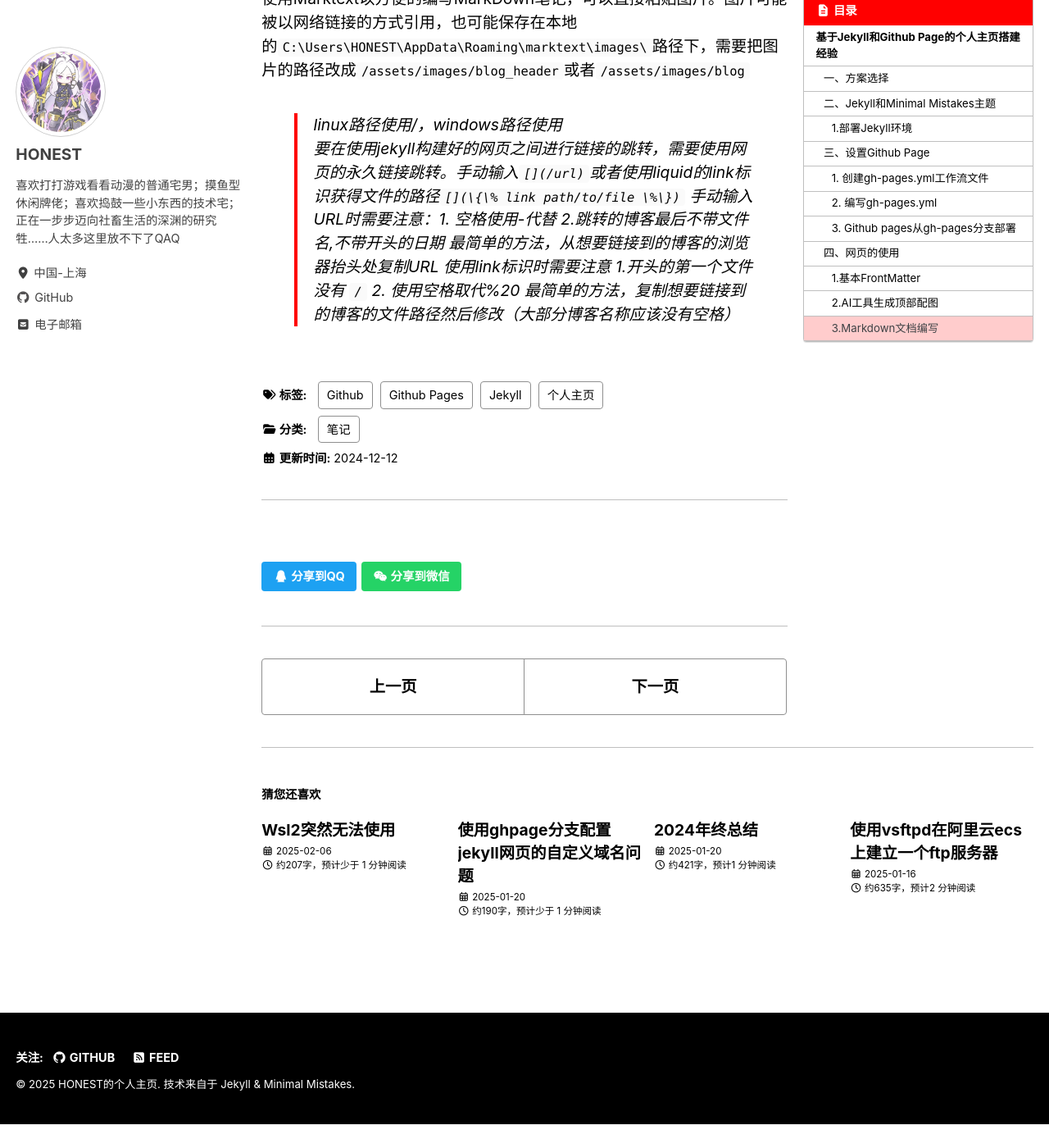
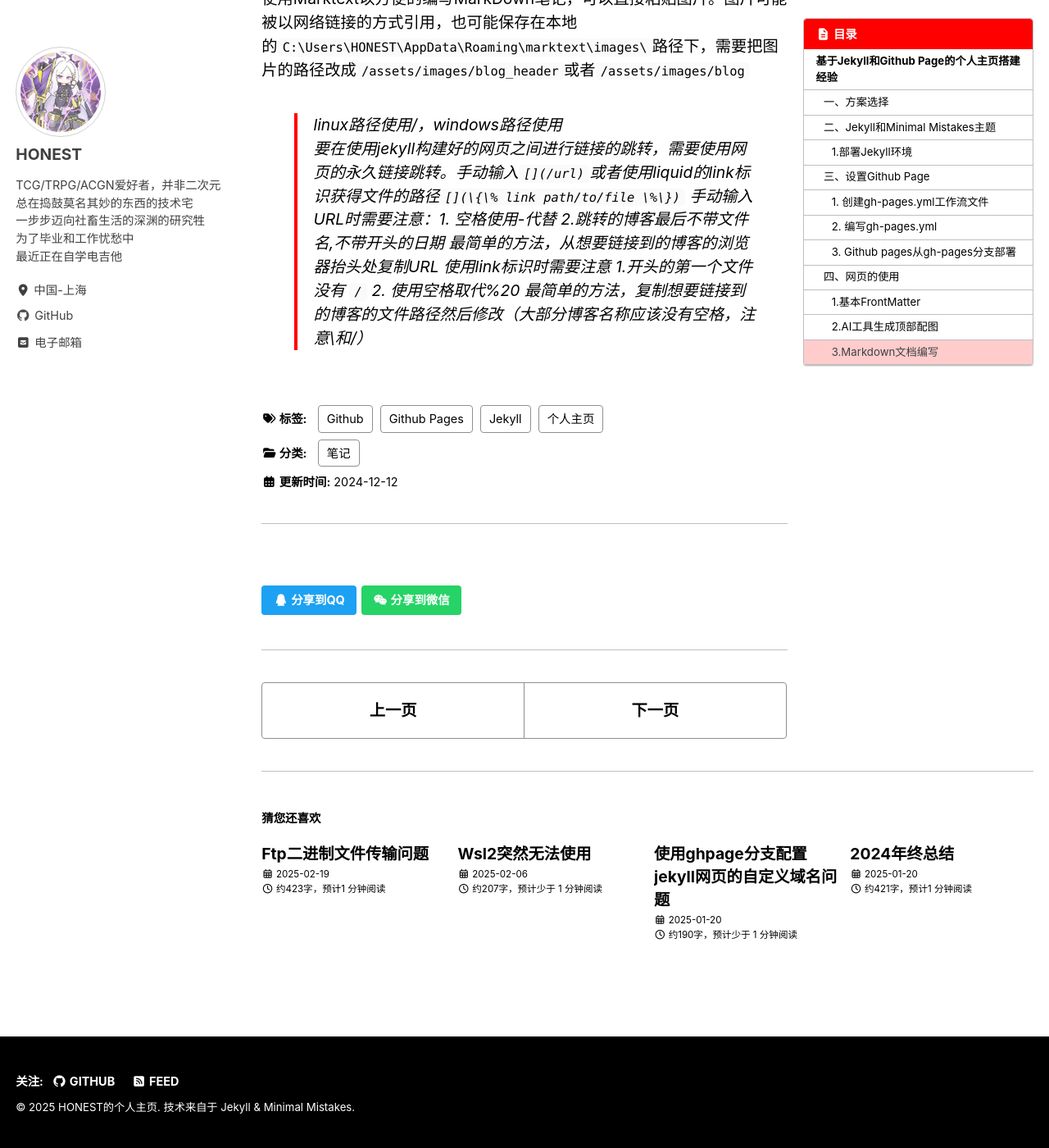
Before and after one commit to HONEST-ZH/HONEST-ZH.github.io, a Jekyll site: the page built from _posts/note/2024-12-12-基于Jekyll和Github Page的个人主页搭建经验.md, in a window 1280 px wide and 1400 px high, scrolled down 10101 px. Shown: the whole window at 82% size. Built offline with Jekyll 4.4.1, drawn with Linux system fonts in a browser that asks for light colours; cached includes are drawn as plain includes; before the commit the page ends 11472 px from its top, so only the background shows below that; some of the changed text lies outside the part shown.

```diff
--- a/_config.yml
+++ b/_config.yml
@@ -20,7 +20,7 @@ locale                   : "zh-CN"
 rtl                      : # true, false (default) # turns direction of the page into right to left for RTL languages
 title                    : "HONEST的个人主页"
 title_separator          : "-"
-subtitle                 : "一切美好开始的地方"# site tagline that appears below site title in masthead
+subtitle                 : "成为一切美好开始的地方"# site tagline that appears below site title in masthead
 name                     : "HONEST"
 description              : "这里是HONEST的个人主页，存放我的想法和学习的笔记"
 url                      : https://honest-zh.github.io # the base hostname & protocol for your site e.g. "https://mmistakes.github.io"
@@ -117,7 +117,12 @@ analytics:
 author:
   name             : "HONEST"
   avatar           : /assets/author/avatar.jpg # path of avatar image, e.g. "/assets/images/bio-photo.jpg"
-  bio              : "喜欢打打游戏看看动漫的普通宅男；摸鱼型休闲牌佬；喜欢捣鼓一些小东西的技术宅；正在一步步迈向社畜生活的深渊的研究牲......人太多这里放不下了QAQ"
+  bio              : |
+    TCG/TRPG/ACGN爱好者，并非二次元
+    总在捣鼓莫名其妙的东西的技术宅
+    一步步迈向社畜生活的深渊的研究牲
+    为了毕业和工作忧愁中
+    最近正在自学电吉他
   location         : "中国-上海"
   email            : 2260363172qq.com
   links:
@@ -255,7 +260,8 @@ pagination:
 
 jekyll-last-modified-at:
   format: "%Y-%m-%d"  # 自定义时间格式
-  fallback_to: mtime  # 使用文件系统修改时间
+  source: git  # 使用git提交修改时间
+  #fallback_to: mtime  # 使用文件系统修改时间
 
 # Plugins (previously gems:)
 plugins:
--- a/_posts/note/2024-12-12-基于Jekyll和Github Page的个人主页搭建经验.md
+++ b/_posts/note/2024-12-12-基于Jekyll和Github Page的个人主页搭建经验.md
@@ -277,4 +277,4 @@ Cinematic wide-angle composition, 16:9 aspect ratio, high detail, serene and pea
 > linux路径使用/，windows路径使用\
 要在使用jekyll构建好的网页之间进行链接的跳转，需要使用网页的永久链接跳转。手动输入`[]({{ site.baseurl }}/url)`或者使用liquid的link标识获得文件的路径`[](\{\% link path/to/file \%\})`
 >手动输入URL时需要注意：1. 空格使用-代替 2.跳转的博客最后不带文件名,不带开头的日期 最简单的方法，从想要链接到的博客的浏览器抬头处复制URL
->使用link标识时需要注意 1.开头的第一个文件没有 `/` 2. 使用空格取代%20 最简单的方法，复制想要链接到的博客的文件路径然后修改（大部分博客名称应该没有空格）
+>使用link标识时需要注意 1.开头的第一个文件没有 `/` 2. 使用空格取代%20 最简单的方法，复制想要链接到的博客的文件路径然后修改（大部分博客名称应该没有空格，注意\和/）
```
Also changed, not shown: _posts/snag/2025-2-19-FTP二进制文件传输问题.md (added, +21 -0 lines), assets/images/blog/2025-02-19 1.png (added).
